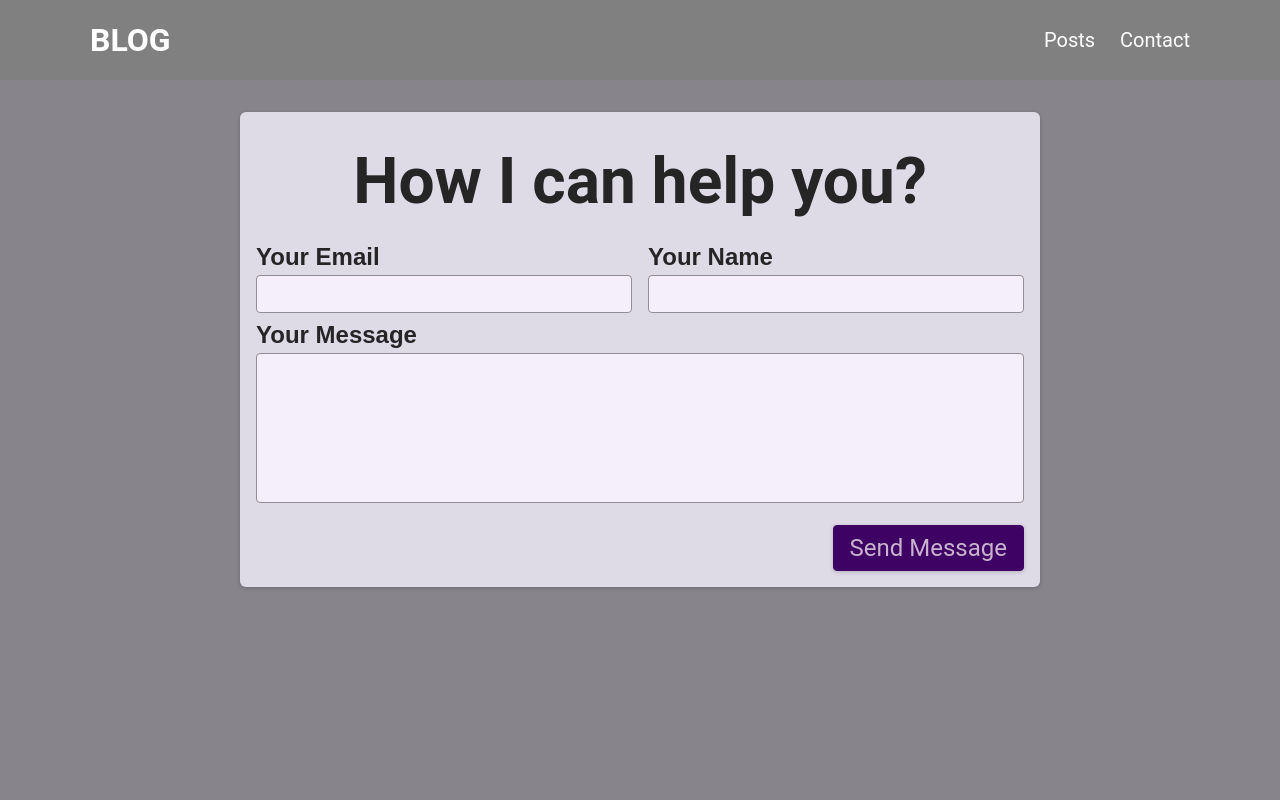
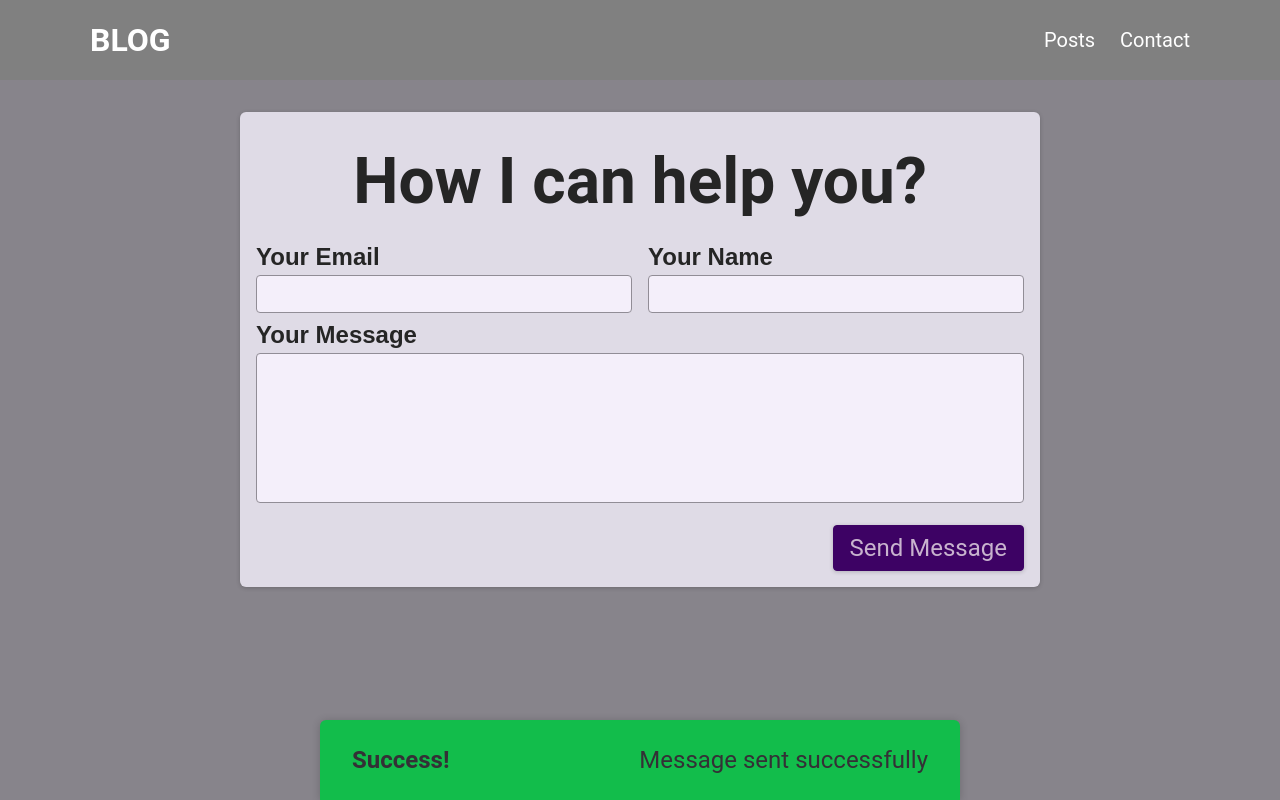
Before and after one commit to NMiokliotsah/nextjs-blog, a Next.js app: page /contact in a window 1280 px wide. Both pictures are taken after typing "name@example.com", "Sample", "Sample" into the empty fields and a click on the button "Send Message". Built offline with nearby package versions, Linux system fonts and the light colour scheme.

Commit message:
implement notifications

```diff
--- a/components/Contacts/Contacts.tsx
+++ b/components/Contacts/Contacts.tsx
@@ -1,25 +1,49 @@
 import { useRef } from 'react';
+import Notification from '../Notification/Notification';
 import style from './Contacts.module.scss';
+import { useNotification } from '../../hooks/useNotification';
+
+const sendMessage = async (email: string, name: string, message: string) => {
+  const response = await fetch('/api/contact', {
+    method: 'POST',
+    body: JSON.stringify({
+      email,
+      name,
+      message,
+    }),
+    headers: {
+      'Content-Type': 'application/json',
+    }
+  });
+
+  const data = await response.json();
+
+  if (!response.ok) {
+    throw new Error(data.message || 'Something went wrong!');
+  }
+}
 
 function ContactForm() {
   const emailRef = useRef();
   const nameRef = useRef();
   const messageRef = useRef();
 
-  const handleSubmit = (e) => {
+  const [notification, setRequestStatus] = useNotification();
+
+  const handleSubmit = async (e) => {
     e.preventDefault();
 
-    fetch('/api/contact', {
-      method: 'POST',
-      body: JSON.stringify({
-        email: emailRef!.current!.value,
-        name: nameRef!.current!.value,
-        message: messageRef!.current!.value,
-      }),
-      headers: {
-        'Content-Type': 'application/json',
-      }
-    });
+    try {
+      setRequestStatus('pending');
+      const email = emailRef!.current!.value;
+      const name = nameRef!.current!.value;
+      const message = messageRef!.current!.value;
+
+      await sendMessage(email, name, message);
+      setRequestStatus('success');
+    } catch (e) {
+      setRequestStatus('error');
+    }
 
     emailRef!.current!.value = '';
     nameRef!.current!.value = '';
@@ -47,6 +71,11 @@ function ContactForm() {
         <button>Send Message</button>
       </div>
     </form>
+    {notification && <Notification
+      status={notification.status}
+      title={notification.title}
+      message={notification.message}
+    />}
   </section>
 }
 
--- /dev/null
+++ b/components/Notification/Notification.module.scss
@@ -0,0 +1,47 @@
+.notification {
+  display: flex;
+  justify-content: space-between;
+  align-items: center;
+  color: var(--color-grey-100);
+  background-color: var(--color-grey-800);
+  padding: 0 var(--size-8);
+  box-shadow: 0 1px 8px rgba(0, 0, 0, 0.2);
+  position: fixed;
+  height: 5rem;
+  bottom: 0;
+  width: 100%;
+  left: 0;
+  border-top-right-radius: 0;
+  border-top-left-radius: 0;
+}
+
+.notification h2 {
+  font-size: var(--size-6);
+  margin: 0;
+}
+
+.notification p {
+  margin: 0;
+}
+
+.success {
+  background-color: var(--color-success-500);
+  color: var(--color-grey-800);
+}
+
+.error {
+  background-color: var(--color-error-500);
+}
+
+.hide {
+  display: none;
+}
+
+@media (min-width: 768px) {
+  .notification {
+    width: 40rem;
+    left: calc(50% - 20rem);
+    border-top-right-radius: 6px;
+    border-top-left-radius: 6px;
+  }
+}
--- /dev/null
+++ b/components/Notification/Notification.tsx
@@ -0,0 +1,24 @@
+import { useEffect, useState } from 'react';
+import ReactDOM from 'react-dom';
+
+import style from './Notification.module.scss';
+
+interface NotificationProps {
+  title: string,
+  message: string,
+  status: string,
+}
+
+function Notification({ title, message, status }: NotificationProps) {
+  const statusClass = style[status];
+  const cssClasses = `${status ? style.notification : style.hide} ${statusClass}`;
+
+  return (
+    <div className={cssClasses}>
+      <h2>{title}</h2>
+      <p>{message}</p>
+    </div>
+  );
+}
+
+export default Notification;
--- a/helpers/db.ts
+++ b/helpers/db.ts
@@ -2,7 +2,7 @@ import { MongoClient } from 'mongodb';
 
 async function getClient() {
   try {
-    const client = await MongoClient.connect('mongodb+srv://nm:BsLZuD0CsyRYJjPW@cluster0.56btp6p.mongodb.net/blog?retryWrites=true&w=majority');
+    const client = await MongoClient.connect(process.env.DB_URL as string);
 
     return client;
   } catch (e) {
--- /dev/null
+++ b/hooks/useNotification.ts
@@ -0,0 +1,39 @@
+import { useEffect, useState } from 'react';
+
+const notificationTypes = ['pending', 'success', 'error'];
+
+const notifications = {
+  'pending': {
+    status: 'pending',
+    title: 'Sending a message...',
+    message: 'Your message is on its way',
+  },
+  'success': {
+    status: 'success',
+    title: 'Success!',
+    message: 'Message sent successfully',
+  },
+  'error': {
+    status: 'error',
+    title: 'Error!',
+    message: 'Something went wrong',
+  }
+}
+
+export function useNotification() {
+  const [requestStatus, setRequestStatus] = useState<string>('');
+
+  useEffect(() => {
+    if (notificationTypes.includes(requestStatus)) {
+      const timer = setTimeout(() => {
+        setRequestStatus('');
+      }, 3000);
+
+      return () => {
+        clearTimeout(timer);
+      }
+    }
+  }, [requestStatus]);
+
+  return [notifications[requestStatus], setRequestStatus];
+}
```
Also changed, not shown: 1 other file (tests, documents, lock files or other folders).
